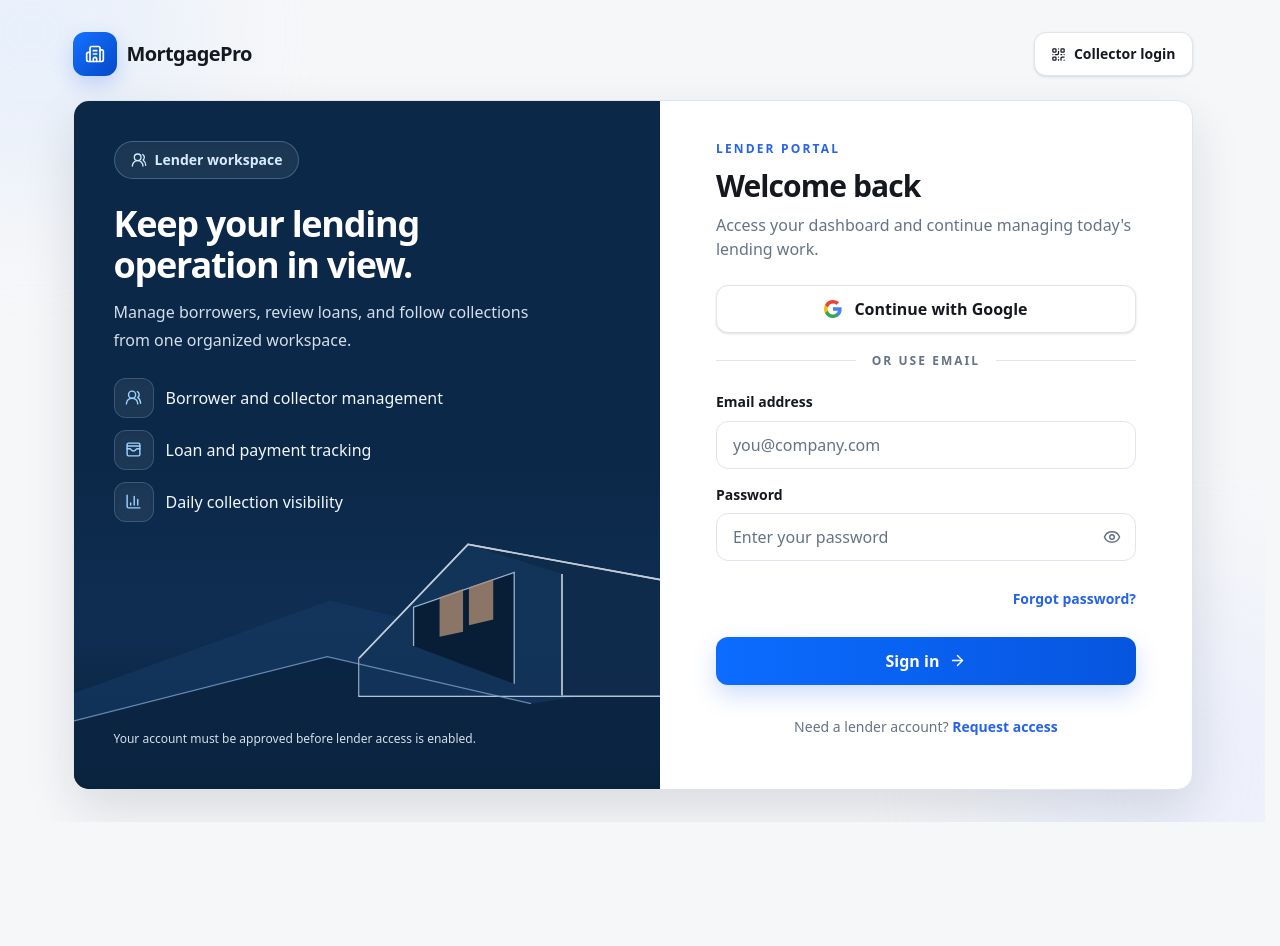
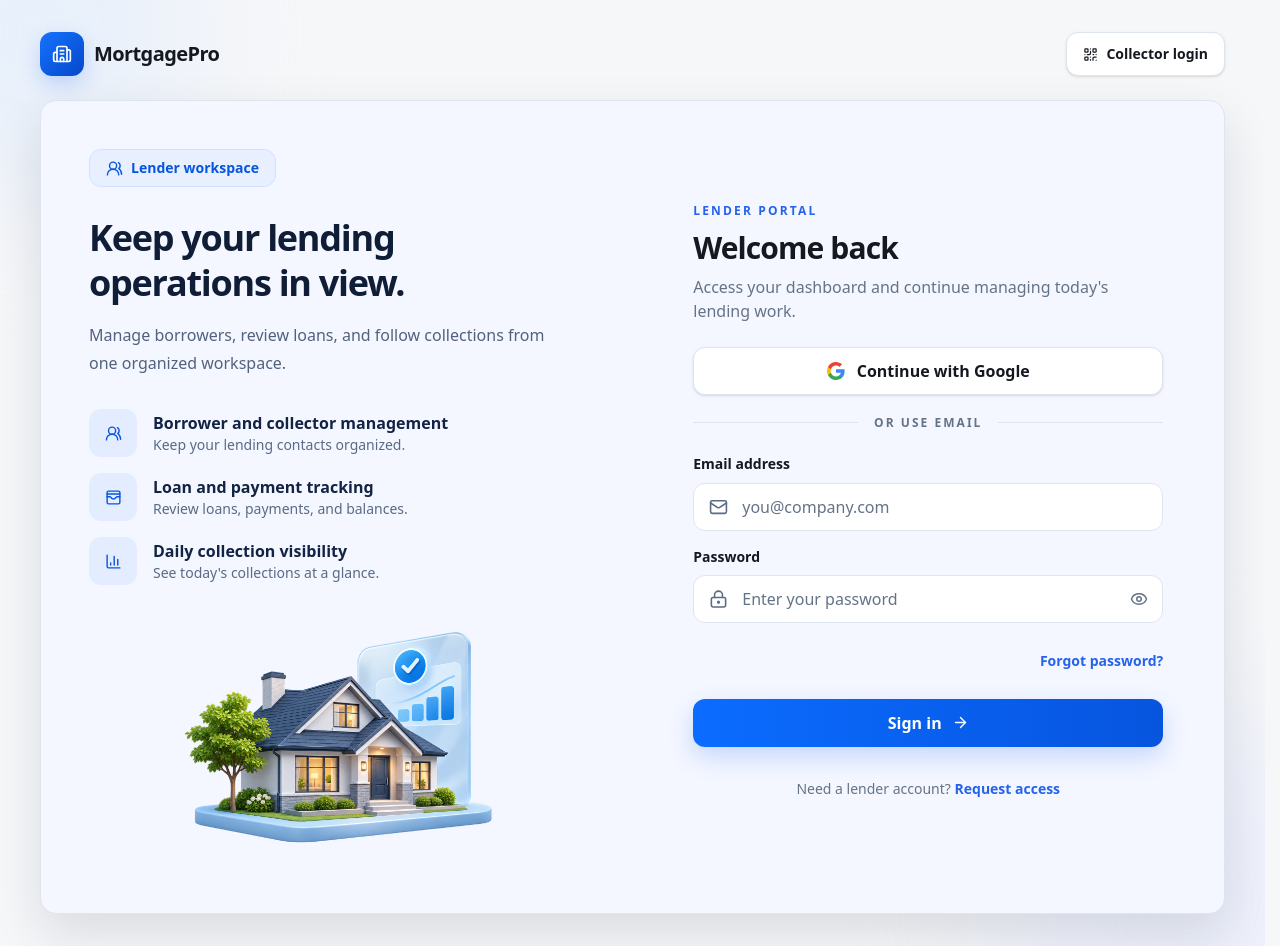
Before and after one commit to mahinsaK/mortgagePro, a Next.js app: page /auth/login in a window 1280 px wide. Before the commit the page ends 822 px from the top, so only its background shows below. Built offline with nearby package versions, Linux system fonts and the light colour scheme; no server answers.

Commit message:
feat(auth): refresh lender login with unified light layout

```diff
--- a/src/features/auth/components/login-form.tsx
+++ b/src/features/auth/components/login-form.tsx
@@ -1,7 +1,7 @@
 "use client";
 
 import Link from "next/link";
-import { ArrowRight, LoaderCircle } from "lucide-react";
+import { ArrowRight, LoaderCircle, LockKeyhole, Mail } from "lucide-react";
 import { useState } from "react";
 import { useFormStatus } from "react-dom";
 import { PasswordField } from "@/features/auth/components/password-field";
@@ -43,11 +43,13 @@ export function LoginForm({ action, message, status }: LoginFormProps) {
           <span className="text-sm font-semibold text-[var(--foreground)]">
             Email address
           </span>
+          <span className="relative mt-2 block">
+            <Mail aria-hidden="true" className="pointer-events-none absolute left-4 top-1/2 -translate-y-1/2 text-[#596b85]" size={19} />
             <input
               autoCapitalize="none"
               autoComplete="email"
               autoCorrect="off"
-            className="mt-2 h-12 w-full rounded-xl border border-[var(--mp-border)] bg-[var(--mp-surface)] px-4 text-base text-[var(--foreground)] outline-none transition placeholder:text-[var(--mp-muted)] focus:border-[var(--mp-primary)] focus:ring-4 focus:ring-[#2563eb]/10"
+              className="h-12 w-full rounded-xl border border-[var(--mp-border)] bg-white pl-12 pr-4 text-base text-[var(--foreground)] outline-none transition placeholder:text-[var(--mp-muted)] focus:border-[var(--mp-primary)] focus:ring-4 focus:ring-[#2563eb]/10"
               name="email"
               onChange={(event) => setEmail(event.target.value)}
               placeholder="you@company.com"
@@ -55,11 +57,13 @@ export function LoginForm({ action, message, status }: LoginFormProps) {
               type="email"
               value={email}
             />
+          </span>
         </label>
 
         <PasswordField
           autoComplete="current-password"
           label="Password"
+          leadingIcon={<LockKeyhole aria-hidden="true" size={19} />}
           name="password"
           placeholder="Enter your password"
         />
--- a/src/features/auth/components/password-field.tsx
+++ b/src/features/auth/components/password-field.tsx
@@ -8,12 +8,13 @@ export const PasswordField = forwardRef<
   {
     autoComplete: "current-password" | "new-password";
     label: string;
+    leadingIcon?: React.ReactNode;
     minLength?: number;
     name: string;
     placeholder: string;
   }
 >(function PasswordField(
-  { autoComplete, label, minLength, name, placeholder },
+  { autoComplete, label, leadingIcon, minLength, name, placeholder },
   ref,
 ) {
   const [visible, setVisible] = useState(false);
@@ -29,10 +30,15 @@ export const PasswordField = forwardRef<
         {label}
       </label>
       <span className="relative mt-2 block">
+        {leadingIcon ? (
+          <span aria-hidden="true" className="pointer-events-none absolute left-4 top-1/2 -translate-y-1/2 text-[#596b85]">
+            {leadingIcon}
+          </span>
+        ) : null}
         <input
           ref={ref}
           autoComplete={autoComplete}
-          className="h-12 w-full rounded-xl border border-[var(--mp-border)] bg-[var(--mp-surface)] px-4 pr-12 text-base text-[var(--foreground)] outline-none transition placeholder:text-[var(--mp-muted)] focus:border-[var(--mp-primary)] focus:ring-4 focus:ring-[#2563eb]/10"
+          className={`h-12 w-full rounded-xl border border-[var(--mp-border)] bg-[var(--mp-surface)] pr-12 text-base text-[var(--foreground)] outline-none transition placeholder:text-[var(--mp-muted)] focus:border-[var(--mp-primary)] focus:ring-4 focus:ring-[#2563eb]/10 ${leadingIcon ? "pl-12" : "pl-4"}`}
           id={inputId}
           minLength={minLength}
           name={name}
--- a/src/features/auth/components/public-auth-shell.tsx
+++ b/src/features/auth/components/public-auth-shell.tsx
@@ -1,4 +1,5 @@
 import Link from "next/link";
+import Image from "next/image";
 import {
   BarChart3,
   Building2,
@@ -19,12 +20,12 @@ export function PublicAuthShell({
   wide?: boolean;
 }) {
   const width = aside
-    ? "max-w-[480px] lg:max-w-[1120px]"
+    ? "max-w-[480px] lg:max-w-[1280px]"
     : wide
       ? "max-w-3xl"
       : "max-w-[480px]";
 
-  const contentMaxWidth = wide && !aside ? "max-w-2xl" : "max-w-[420px]";
+  const contentMaxWidth = wide && !aside ? "max-w-2xl" : aside ? "max-w-[470px]" : "max-w-[420px]";
 
   return (
     <main className="relative flex min-h-[100dvh] flex-col justify-center overflow-hidden bg-[var(--background)] px-4 py-[max(1.25rem,env(safe-area-inset-top))] text-[var(--foreground)] sm:px-6 sm:py-8 lg:px-10">
@@ -44,14 +45,16 @@ export function PublicAuthShell({
         </header>
 
         <section
-          className={`overflow-hidden rounded-2xl border border-[var(--mp-border)] bg-[var(--mp-surface)] shadow-[0_20px_50px_rgba(15,23,42,0.12)] ${
-            aside ? "lg:grid lg:min-h-[600px] lg:grid-cols-[1.05fr_0.95fr]" : ""
+          className={`overflow-hidden rounded-2xl border border-[var(--mp-border)] shadow-[0_20px_50px_rgba(15,23,42,0.12)] ${
+            aside
+              ? "bg-[#f4f7ff] lg:grid lg:min-h-[700px] lg:grid-cols-2"
+              : "bg-[var(--mp-surface)]"
           }`}
         >
           {aside}
           <div
             className={`p-5 pb-[max(1.5rem,env(safe-area-inset-bottom))] sm:p-8 ${
-              aside ? "lg:flex lg:items-center lg:p-10" : ""
+              aside ? "lg:flex lg:items-center lg:p-10 xl:p-12" : ""
             }`}
           >
             <div className={`mx-auto w-full ${contentMaxWidth}`}>{children}</div>
@@ -136,41 +139,47 @@ export function AuthStatus({
 
 export function LoginOverviewPanel() {
   return (
-    <aside className="relative hidden overflow-hidden bg-[#0b2848] p-8 text-white lg:flex lg:flex-col lg:p-10">
-      <div className="relative z-10">
-        <span className="inline-flex items-center gap-2 rounded-full border border-[#8eb8df]/35 bg-white/[0.07] px-4 py-2 text-xs font-semibold text-[#d7eaff] shadow-inner sm:text-sm">
-          <UsersRound aria-hidden="true" size={16} />
+    <aside className="hidden min-w-0 flex-col justify-between p-10 text-[#102449] lg:flex xl:p-12">
+      <div>
+        <span className="inline-flex items-center gap-2 rounded-xl border border-[#d2e1ff] bg-[#e8f0ff] px-4 py-2 text-sm font-semibold text-[#0755df]">
+          <UsersRound aria-hidden="true" size={17} />
           Lender workspace
         </span>
-        <h2 className="mt-6 max-w-[440px] text-3xl font-bold leading-[1.15] tracking-[-0.035em] xl:text-4xl">
-          Keep your lending operation in view.
+        <h2 className="mt-7 max-w-[470px] text-4xl font-bold leading-tight tracking-[-0.035em] text-[#101d36] text-balance">
+          Keep your lending operations in view.
         </h2>
-        <p className="mt-3 max-w-[440px] text-base leading-7 text-[#d5dfeb]">
+        <p className="mt-4 max-w-[470px] text-base leading-7 text-[#51627d] text-pretty">
           Manage borrowers, review loans, and follow collections from one
           organized workspace.
         </p>
 
-        <div className="mt-6 grid gap-3">
+        <div className="mt-8 grid gap-4">
           <OverviewItem
             icon={<UsersRound size={17} />}
             text="Borrower and collector management"
+            detail="Keep your lending contacts organized."
           />
           <OverviewItem
             icon={<WalletCards size={17} />}
             text="Loan and payment tracking"
+            detail="Review loans, payments, and balances."
           />
           <OverviewItem
             icon={<BarChart3 size={17} />}
             text="Daily collection visibility"
+            detail="See today's collections at a glance."
           />
         </div>
       </div>
-
-      <ArchitectureArtwork />
-
-      <p className="relative z-10 mt-auto pt-6 text-xs leading-5 text-[#d5dfeb]">
-        Your account must be approved before lender access is enabled.
-      </p>
+      <Image
+        alt=""
+        aria-hidden="true"
+        className="mx-auto mt-5 h-auto max-h-[260px] w-full object-contain object-bottom"
+        height={1024}
+        priority
+        src="/lender-workspace-illustration.png"
+        width={1536}
+      />
     </aside>
   );
 }
@@ -199,35 +208,16 @@ export function LenderAccessLink() {
   );
 }
 
-function OverviewItem({ icon, text }: { icon: React.ReactNode; text: string }) {
+function OverviewItem({ icon, text, detail }: { icon: React.ReactNode; text: string; detail: string }) {
   return (
-    <div className="flex items-center gap-3 text-sm font-medium text-[#f1f6fb] lg:text-base">
-      <span className="flex size-10 shrink-0 items-center justify-center rounded-xl border border-[#8eb8df]/25 bg-white/[0.07] text-[#9ed2ff] shadow-inner">
+    <div className="flex items-center gap-4">
+      <span className="flex size-12 shrink-0 items-center justify-center rounded-xl bg-[#e4edff] text-[#0755df]">
         {icon}
       </span>
-      <span>{text}</span>
+      <span className="min-w-0">
+        <span className="block text-base font-semibold text-[#122344]">{text}</span>
+        <span className="block text-sm text-[#596b85]">{detail}</span>
+      </span>
     </div>
   );
 }
-
-function ArchitectureArtwork() {
-  return (
-    <div aria-hidden="true" className="absolute inset-x-0 bottom-0 h-[48%] overflow-hidden">
-      <div className="absolute inset-0 bg-gradient-to-t from-[#09223e] via-[#102f54]/80 to-transparent" />
-      <svg
-        className="absolute bottom-10 left-0 h-[90%] w-full opacity-80"
-        preserveAspectRatio="none"
-        viewBox="0 0 700 360"
-      >
-        <path d="M0 292 305 180 700 277V360H0Z" fill="#173b64" opacity=".72" />
-        <path d="M0 326 302 248 545 305 700 280V360H0Z" fill="#0a2441" />
-        <path d="M340 250 470 112 700 155V296H340Z" fill="#102b4c" stroke="#dbeafe" strokeWidth="2" />
-        <path d="m470 112 112 36v147H340v-45Z" fill="#15395f" opacity=".82" />
-        <path d="M405 235V188l120-42v135" fill="#071b31" stroke="#bcd8f4" strokeWidth="1.5" />
-        <path d="M436 224v-48l28-10v52Zm35-14v-46l29-10v49Z" fill="#d8a67e" opacity=".78" />
-        <path d="M582 148v147M340 250l130-138 230 43" fill="none" stroke="#f1f5f9" strokeWidth="2" />
-        <path d="M0 326 302 248l243 57" fill="none" stroke="#9cc8f2" strokeWidth="1.5" opacity=".75" />
-      </svg>
-    </div>
-  );
-}
```
Also changed, not shown: public/lender-workspace-illustration.png (added), 1 other file (tests, documents, lock files or other folders). Lines whose indentation alone changed are shown as unchanged.
